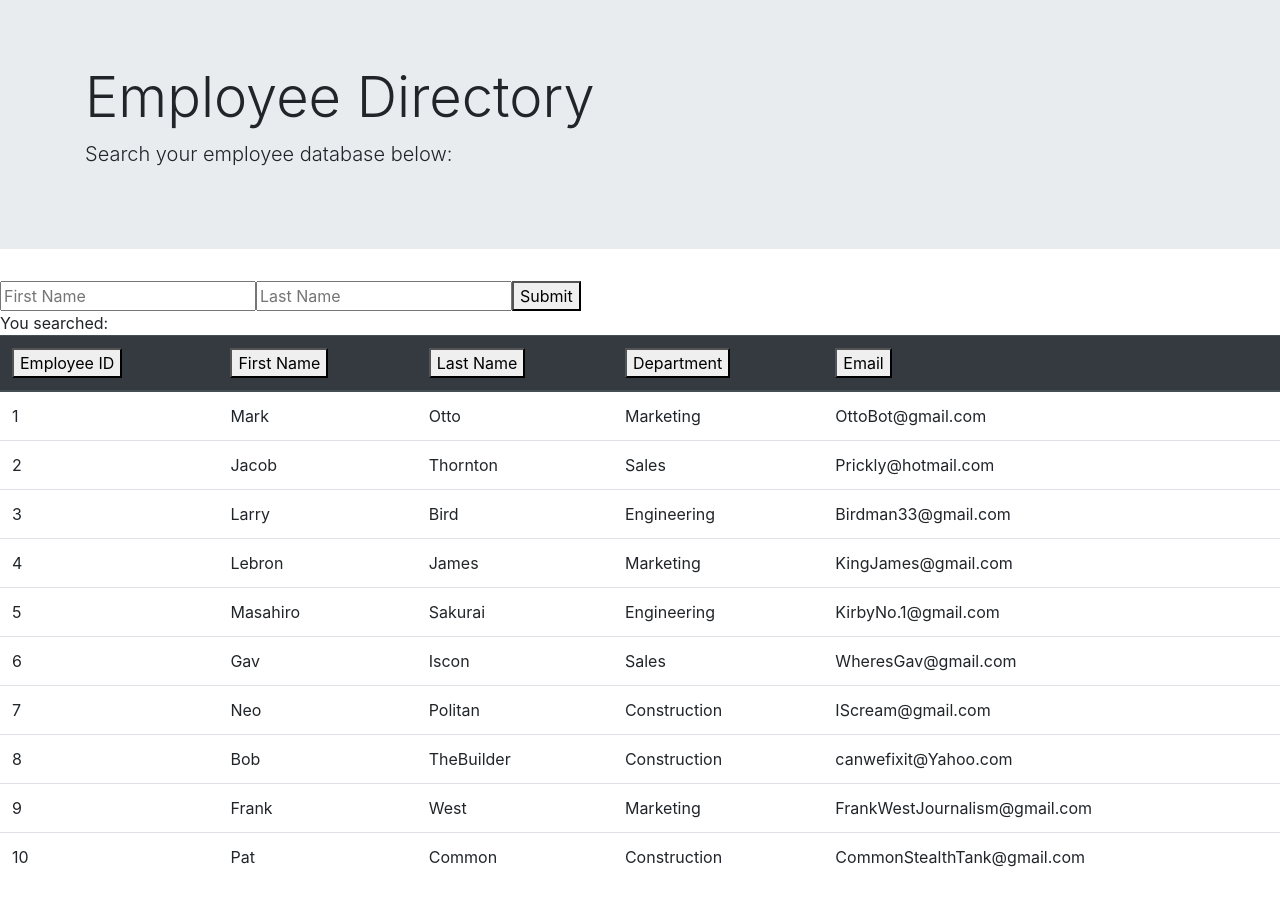
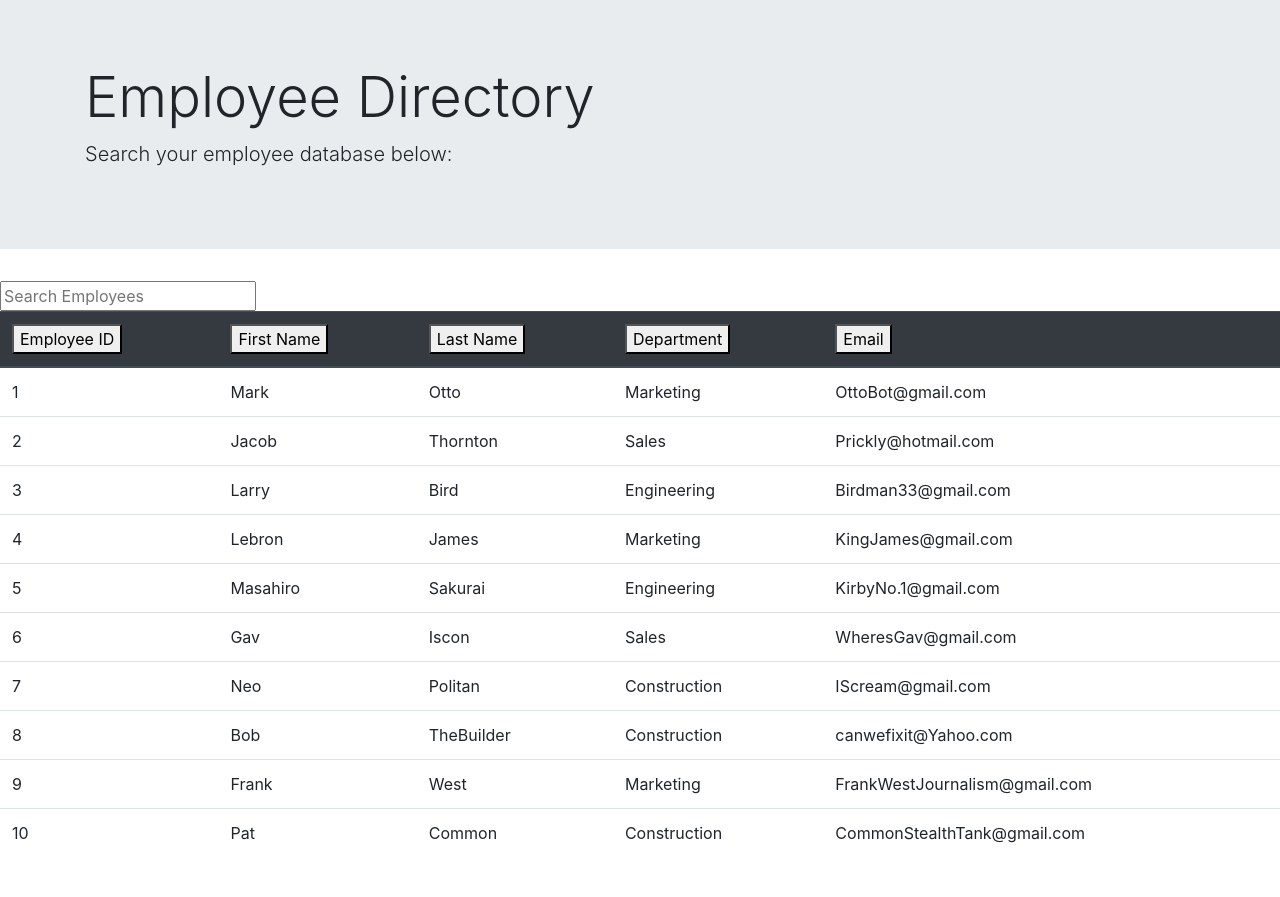
Before and after one commit to Jermayy/EmployeeDirectory, a React (Create React App) app: page / in a window 1280 px wide. After the commit the page ends 873 px from the top, so only its background shows below. Built offline with nearby package versions, Linux system fonts and the light colour scheme.

Commit message:
search functionality working

```diff
--- a/src/App.js
+++ b/src/App.js
@@ -1,4 +1,4 @@
-import React, { Component } from 'react';
+import React from 'react';
 import './App.css';
 import Header from './components/Header';
 import SearchBar from './components/SearchBar';
@@ -9,12 +9,30 @@ import sampleEmployees from './sampleEmployees.json';
 function App(){
 
 
+
+const [employeeResults] = React.useState(sampleEmployees);
+const [searchValue, setSearchValue] = React.useState('');
+
+const handleSearch = event => {
+  setSearchValue(event.target.value);
+}
+
+
+const searchResults = employeeResults.filter(result =>{
+  const searchfirstName = result.firstName.toLowerCase().includes(searchValue.toLowerCase());
+  const searchlastName = result.lastName.toLowerCase().includes(searchValue.toLowerCase());
+  const searchDepartment = result.department.toLowerCase().includes(searchValue.toLowerCase());
+  const searchEmail = result.email.toLowerCase().includes(searchValue.toLowerCase());
+
+  return searchfirstName || searchlastName || searchDepartment || searchEmail;
+})
+
   return(
     <div>
 <Header/>
-<SearchBar/>
+<SearchBar onInput={handleSearch}  />
 
-<Table employees= {sampleEmployees}  />
+<Table employees= {searchResults}  />
 
 
 </div>
--- a/src/components/SearchBar.js
+++ b/src/components/SearchBar.js
@@ -1,65 +1,28 @@
-import React, { Component } from "react";
+import React from "react";
 
-class SearchBar extends Component {
-  // Setting the component's initial state
-  state = {
-    firstName: "",
-    lastName: ""
-  };
+function SearchBar(props) {
 
-  handleInputChange = event => {
-    // Getting the value and name of the input which triggered the change
-    const { name, value } = event.target;
 
-    // Updating the input's state
-    this.setState({
-      [name]: value
-    });
-  };
+      return (
 
-  handleFormSubmit = event => {
-    // Preventing the default behavior of the form submit (which is to refresh the page)
-    event.preventDefault();
-
-    // Alert the user their first and last name, clear `this.state.firstName` and `this.state.lastName`, clearing the inputs
-    alert(`Searching for ${this.state.firstName} ${this.state.lastName}`);
-    this.setState({
-      firstName: "",
-      lastName: ""
-    });
-  };
-
-  render() {
-    // Notice how each input has a `value`, `name`, and `onChange` prop
-    return (
-      <div>
-        <p>
-
-        </p>
+    <div>
         <form className="form">
           <input
-            value={this.state.firstName}
-            name="firstName"
-            onChange={this.handleInputChange}
+            value={props.searchValue}
+            name="searchValue"
+            onChange={props.onInput}
             type="text"
-            placeholder="First Name"
+            placeholder="Search Employees"
           />
-          <input
-            value={this.state.lastName}
-            name="lastName"
-            onChange={this.handleInputChange}
-            type="text"
-            placeholder="Last Name"
-          />
-          <button onClick={this.handleFormSubmit}>Submit</button>
+
         </form>
 
+        </div>
 
-        You searched: {this.state.firstName} {this.state.lastName}
 
-      </div>
+
     );
-  }
-}
+      }
+
 
 export default SearchBar;
```
